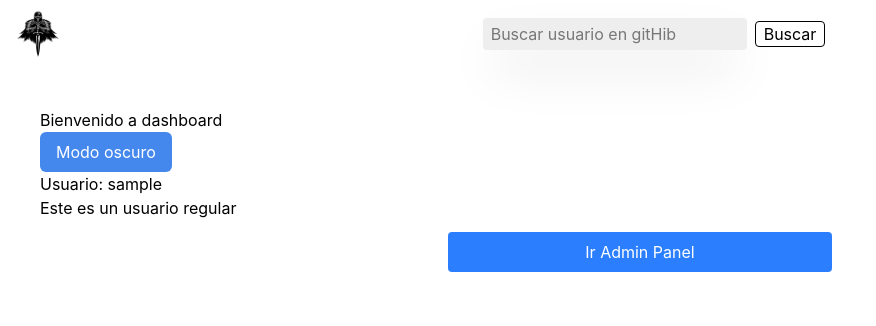
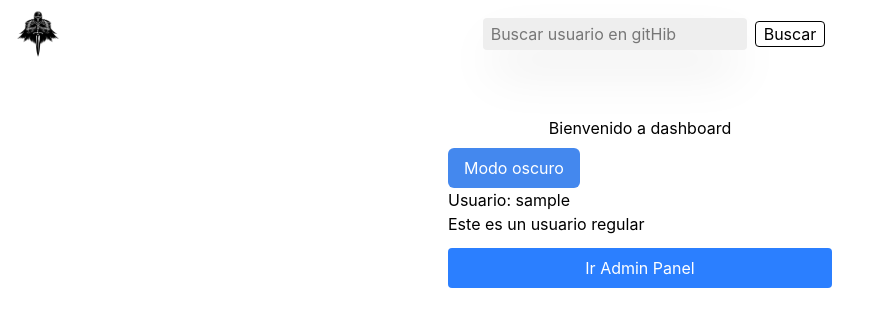
Before and after one commit to elgember/Acceso-type, a React (Vite) app: page / in a window 1280 px wide. Shown: the top 326 px of the page, without its empty margins (0-876 px from the left). Built offline with nearby package versions, Linux system fonts and the light colour scheme; sample sign-in values are in the browser's storage.

Commit message:
aliniando el componente dashbord

```diff
--- a/src/Views/Dashboard.tsx
+++ b/src/Views/Dashboard.tsx
@@ -7,8 +7,9 @@ import { authContext } from "@/Context/AuthContext";
 export const Dashboard = () => {
     const { user } = authContext();
     return (
-    <div className="p-10 bg-white dark:bg-[#333] text-black dark:text-white min-h-screen">
-        <h1>Bienvenido a dashboard</h1>
+    <div className="p-10 bg-white dark:bg-[#333] text-black dark:text-white min-h-full flex justify-center">
+        <div>
+            <h1 className="text-center py-2">Bienvenido a dashboard</h1>
             <ThemeToggle />
             <Card user={user ?? undefined} />
             <div>
@@ -19,5 +20,6 @@ export const Dashboard = () => {
                 )}
             </div>
         </div>
+    </div>
     )
 }
```
Lines whose indentation alone changed are shown as unchanged.
